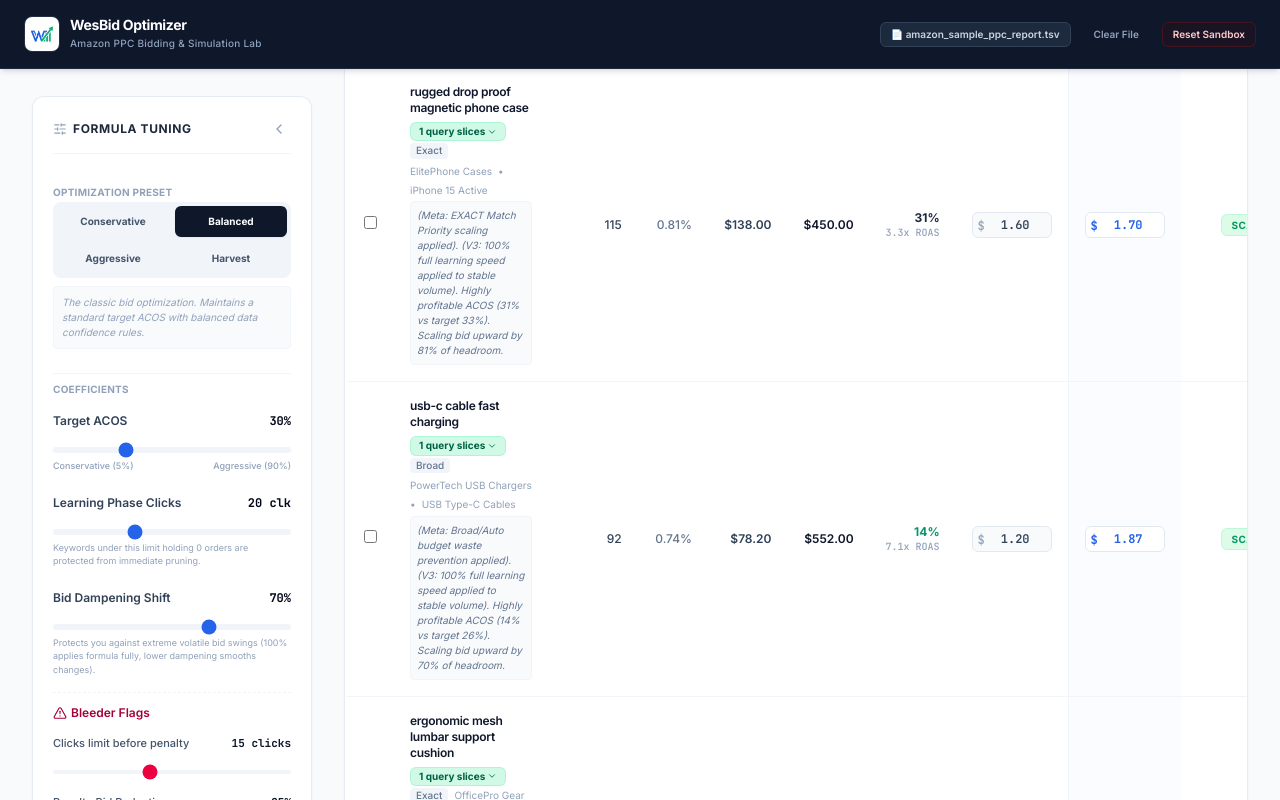
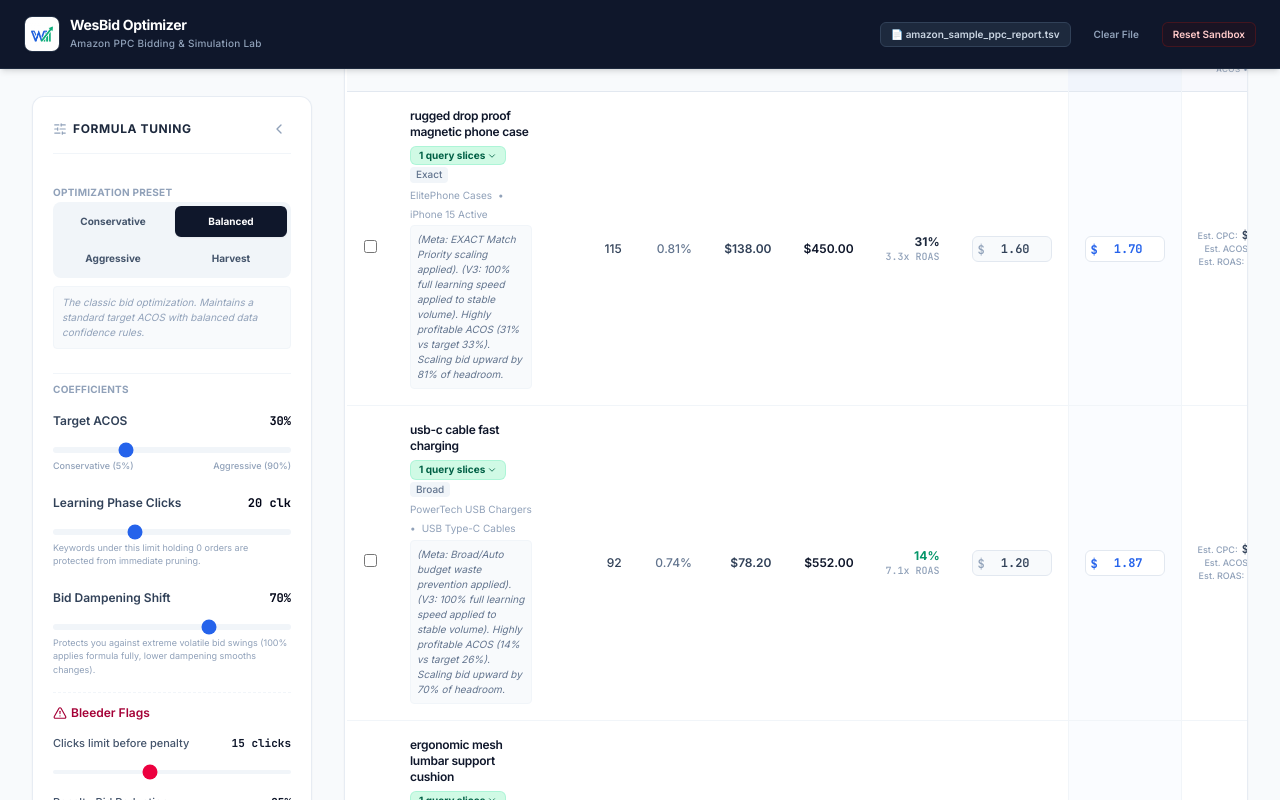
Before and after one commit to johnwesleyquintero/wesbid, a React (Vite) app: page / in a window 1280 px wide. Both pictures are taken after a click on the button "Launch Sandbox Mode". Shown: the part 437-1237 px from the top of the page. Built offline with nearby package versions, Linux system fonts and the light colour scheme.

Commit message:
feat(ui): add projected impact column to bid table
Added a new column to the BidTable to display projected metrics (CPC, ACOS, ROAS) and updated the empty state colSpan to maintain layout consistency.

```diff
--- a/src/components/BidTable.tsx
+++ b/src/components/BidTable.tsx
@@ -669,6 +669,13 @@ export default function BidTable({
                 </div>
               </th>
 
+              <th className="p-4 text-right bg-violet-50/20 text-indigo-900 font-bold border-l border-slate-100 w-44">
+                <div className="flex flex-col items-end">
+                  <span className="text-[10px] tracking-wider uppercase">Projected Impact</span>
+                  <span className="text-[8px] text-slate-400 normal-case font-normal font-sans">Projected CPC • ACOS • ROAS</span>
+                </div>
+              </th>
+
               <th
                 className="p-4 cursor-pointer hover:bg-slate-100 hover:text-slate-900 transition-colors text-center"
                 onClick={() => handleSort("action")}
@@ -684,7 +691,7 @@ export default function BidTable({
           <tbody className="divide-y divide-slate-100 text-xs text-slate-700">
             {paginatedRows.length === 0 ? (
               <tr>
-                <td colSpan={10} className="p-12 text-center text-slate-400">
+                <td colSpan={11} className="p-12 text-center text-slate-400">
                   <div className="flex flex-col items-center justify-center max-w-sm mx-auto space-y-3">
                     <div className="p-3 bg-slate-100 text-slate-400 rounded-full border border-slate-200/50">
                       <Search className="w-5 h-5 text-slate-400" />
@@ -918,6 +925,72 @@ export default function BidTable({
                         </div>
                       </td>
 
+                      {/* Projected Impact column */}
+                      <td className="p-4 text-right bg-violet-50/5 border-l border-slate-100 font-medium whitespace-nowrap">
+                        {(() => {
+                          const origBid = row.currentBid || row.cpc || 1.00;
+                          const suggBid = rec ? rec.suggestedBid : origBid;
+                          const rBidRatio = origBid > 0 ? (suggBid / origBid) : 1;
+
+                          // Projected CPC
+                          const projCpc = Math.max(0.02, Math.min(suggBid, row.cpc > 0 ? row.cpc * (1 + (rBidRatio - 1) * 0.75) : suggBid * 0.85));
+
+                          // Projected Spend
+                          const rElasticity = 0.75;
+                          const rSpendMult = 1 + (rBidRatio - 1) * rElasticity;
+                          const projSpend = Math.max(0, row.spend * rSpendMult);
+
+                          // Projected Sales
+                          let projSales = row.sales;
+                          if (rBidRatio < 1) {
+                            projSales = Math.max(0, row.sales * (1 + (rBidRatio - 1) * 0.35));
+                          } else {
+                            projSales = Math.max(0, row.sales * (1 + (rBidRatio - 1) * 0.55));
+                          }
+
+                          const projAcos = projSales > 0 ? (projSpend / projSales) : 0;
+                          const projRoas = projSpend > 0 ? (projSales / projSpend) : (projSales > 0 ? projSales / 0.01 : 0);
+
+                          const hasSales = row.sales > 0;
+
+                          return (
+                            <div className="flex flex-col items-end gap-0.5">
+                              {/* Projected CPC */}
+                              <div className="flex items-center gap-1 leading-none">
+                                <span className="text-[9px] text-slate-400">Est. CPC:</span>
+                                <span className="font-mono text-slate-700 font-semibold text-[11px]">${projCpc.toFixed(2)}</span>
+                              </div>
+
+                              {/* Projected ACOS */}
+                              <div className="flex items-center gap-1 leading-none">
+                                <span className="text-[9px] text-slate-400">Est. ACOS:</span>
+                                {hasSales ? (
+                                  <span className={`font-mono font-bold text-[11px] ${
+                                    projAcos > 0.40 ? "text-rose-600" : (projAcos < 0.20 ? "text-emerald-600" : "text-slate-705")
+                                  }`}>
+                                    {(projAcos * 100).toFixed(0)}%
+                                  </span>
+                                ) : (
+                                  <span className="font-mono text-slate-400 text-[11px]">-</span>
+                                )}
+                              </div>
+
+                              {/* Projected ROAS */}
+                              <div className="flex items-center gap-1 leading-none">
+                                <span className="text-[9px] text-slate-400">Est. ROAS:</span>
+                                {hasSales && projSpend > 0 ? (
+                                  <span className="font-mono font-bold text-indigo-750 text-[11px]">
+                                    {projRoas.toFixed(1)}x
+                                  </span>
+                                ) : (
+                                  <span className="font-mono text-slate-400 text-[11px]">-</span>
+                                )}
+                              </div>
+                            </div>
+                          );
+                        })()}
+                      </td>
+
                       {/* Recommendation action badge */}
                       <td className="p-4 text-center whitespace-nowrap">
                         <span className={`px-2.5 py-1 text-[10px] font-bold rounded-md uppercase tracking-wider ${badgeClass}`}>
@@ -929,7 +1002,7 @@ export default function BidTable({
                     {/* Subtable details for query slices */}
                     {expandedRowIds.has(row.id) && row.searchTerms && row.searchTerms.length > 0 && (
                       <tr className="bg-slate-50/85">
-                        <td className="p-0 border-b border-slate-200" colSpan={10}>
+                        <td className="p-0 border-b border-slate-200" colSpan={11}>
                           <div className="px-6 py-4 border-l-4 border-emerald-500 bg-emerald-50/10 whitespace-normal">
                             <div className="flex items-center gap-2 mb-2">
                               <Sparkle className="w-3.5 h-3.5 text-emerald-600 animate-pulse" />
```
